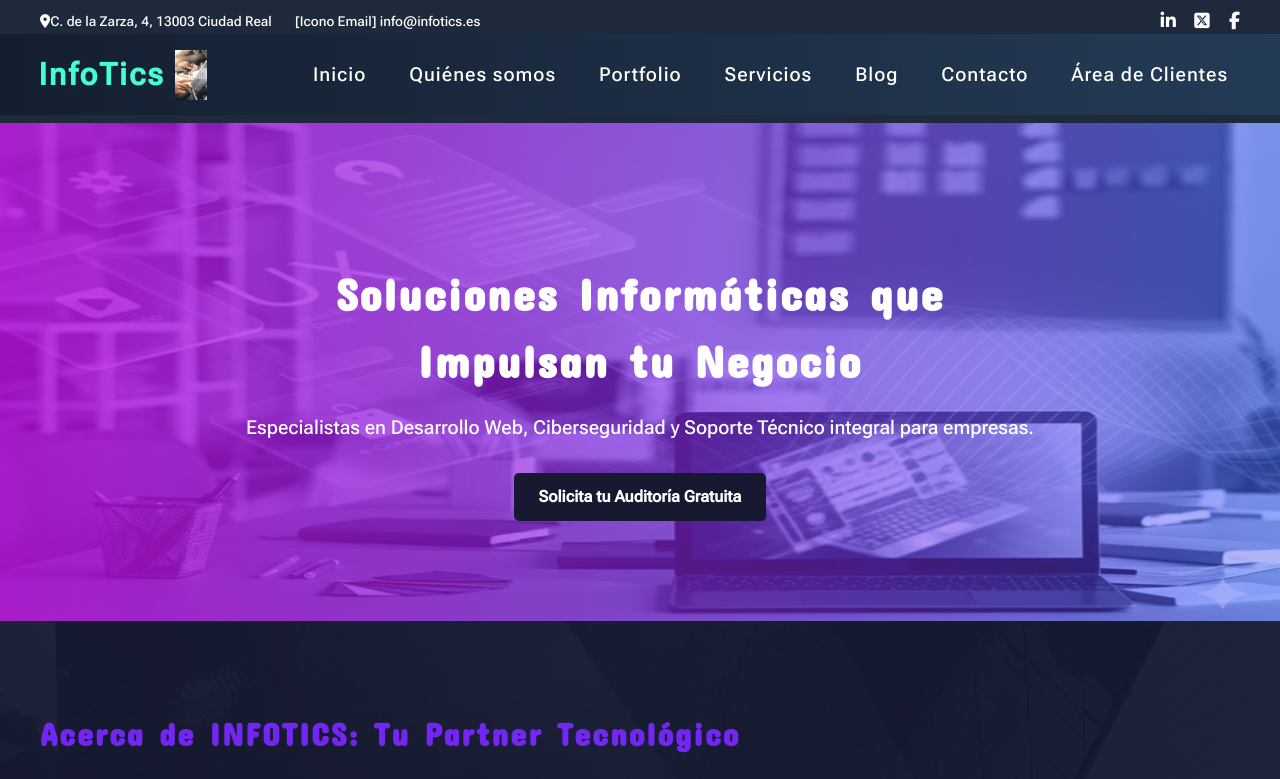
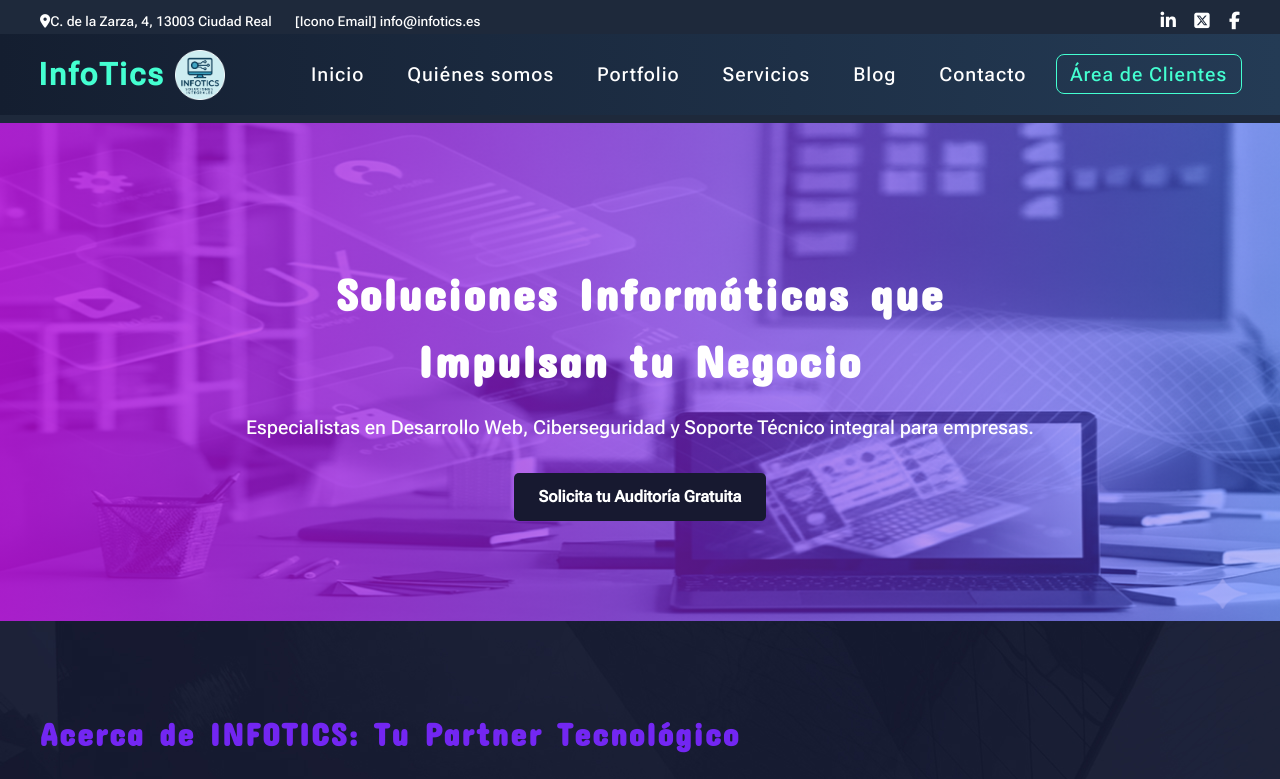
Before and after one commit to SanPR90/infotics-servicios-informaticos, a plain HTML site: page index.html in a window 1280 px wide. Shown: the top 779 px of the page. Drawn offline with Linux system fonts and the light colour scheme.

Commit message:
Update index.html

```diff
--- a/index.html
+++ b/index.html
@@ -32,7 +32,7 @@
             </div>
         </div>
     <nav class="techo-menu" aria-label="Menú principal">
-        <a href="index.html" class="logo" aria-label="Inicio">InfoTics<img src="imagenes/miniatura_footer.jpg" height="150px" alt="Imagen Logotipo"></a>
+        <a href="index.html" class="logo" aria-label="Inicio">InfoTics<img src="imagenes/logotipo.png" height="150px" alt="Imagen Logotipo"></a>
 
         <button class="menu-toggle" aria-controls="nav-links" aria-expanded="false">
         <span class="burger"></span>
@@ -65,7 +65,7 @@
 
         <li><a href="contacto/consulta-personalizada.html">Contacto</a></li>
 
-        <li><a href="#" class="area-clientes.html">Área de Clientes</a></li>
+        <li><a href="area-clientes.html" class="btn-area-clientes">Área de Clientes</a></li>
 
         </ul>
   </nav>
```
